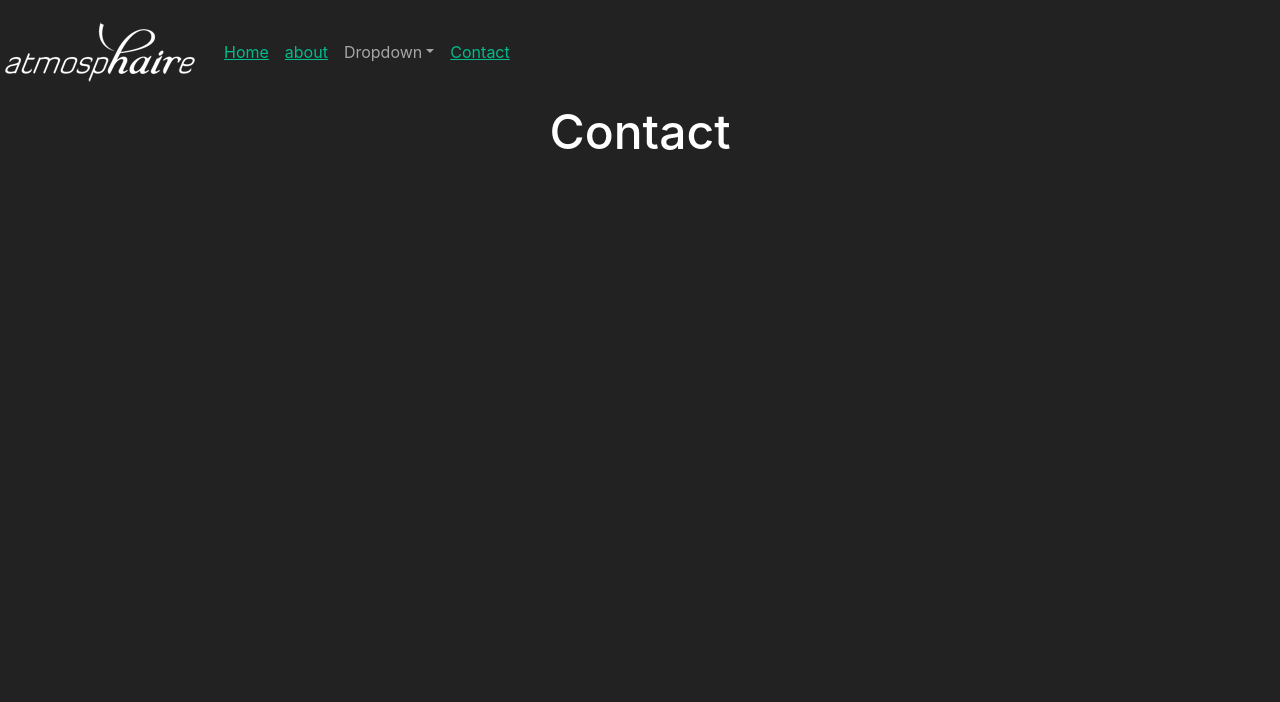
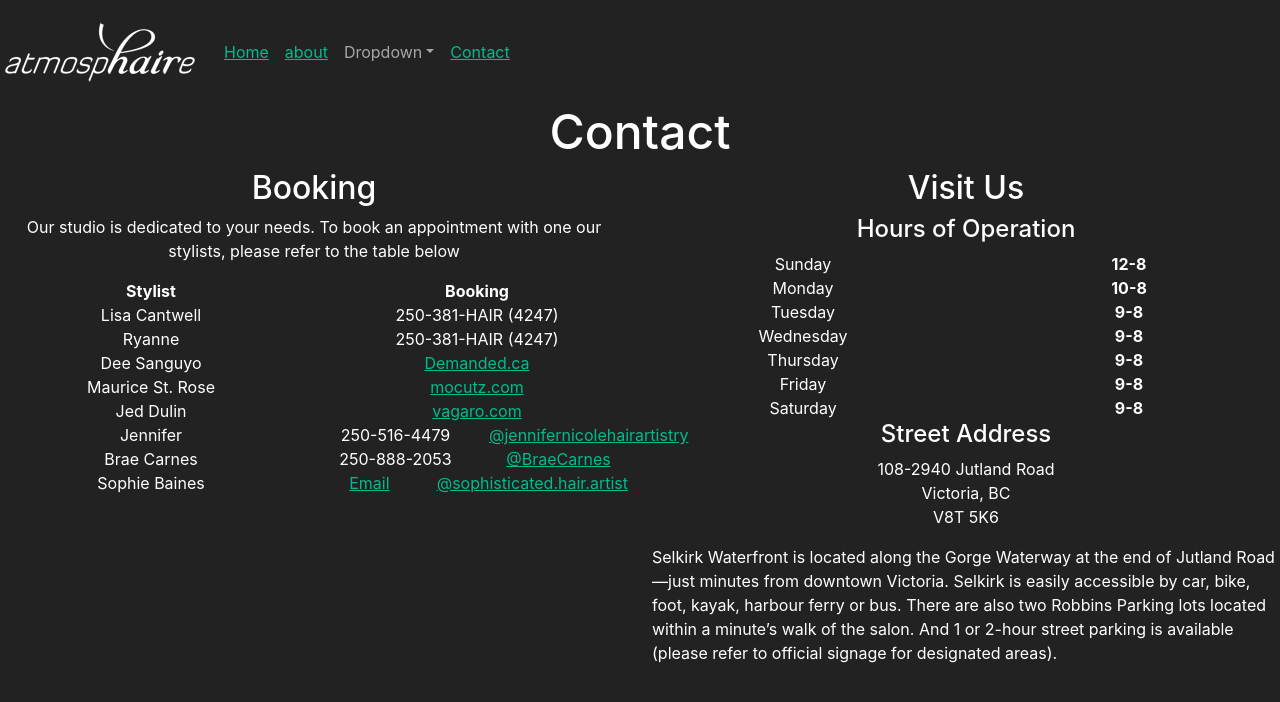
Before and after one commit to AGuyNamedTate/atmosphaire-mock-ups, a React (Create React App) app: page /contact in a window 1280 px wide. Shown: the top 702 px of the page. Built offline with nearby package versions, Linux system fonts and the light colour scheme; what react-swipeable-views-utils would draw is missing.

Commit message:
Contact page migration

```diff
--- a/src/Contact.jsx
+++ b/src/Contact.jsx
@@ -1,9 +1,127 @@
 import React from 'react';
+import {Row, Col} from 'react-bootstrap';
 
 function Contact(){
     return (
         <div>
-            <h1>Contact</h1>
+            <div>
+                <h1>Contact</h1>
+            </div>
+            <div>
+                <Row>
+                    <Col>
+                        <h3>Booking</h3>
+                    </Col>
+                    <Col>
+                        <h3>Visit Us</h3>
+                    </Col>
+                </Row>
+                <Row>
+                    <Col>
+                        <p>Our studio is dedicated to your needs.
+                        To book an appointment with one our stylists,
+                        please refer to the table below</p>
+                        <Row>
+                            <Col><strong>Stylist</strong></Col>
+                            <Col><strong>Booking</strong></Col>
+                        </Row>
+                        <Row>
+                            <Col>Lisa Cantwell</Col>
+                            <Col>250-381-HAIR (4247)</Col>
+                        </Row>
+                        <Row>
+                            <Col>Ryanne</Col>
+                            <Col>250-381-HAIR (4247)</Col>
+                        </Row>
+                        <Row>
+                            <Col>Dee Sanguyo</Col>
+                            <Col><a href="https://Demanded.ca">Demanded.ca</a></Col>
+                        </Row>
+                        <Row>
+                            <Col>Maurice St. Rose</Col>
+                            <Col><a href="https://mocutz.com/">mocutz.com</a></Col>
+                        </Row>
+                        <Row>
+                            <Col>Jed Dulin</Col>
+                            <Col><a href="https://vagaro.com/dyepretty">vagaro.com</a></Col>
+                        </Row>
+                        <Row>
+                            <Col xs={6}>Jennifer</Col>
+                            <Col>
+                            <Row>
+                                <Col xs={6}>250-516-4479</Col>
+                                <Col xs={6}><a href="https://www.instagram.com/jennifernicolehairartistry/">@jennifernicolehairartistry</a></Col>
+                            </Row>
+                            </Col>
+                        </Row>
+                        <Row>
+                            <Col>Brae Carnes</Col>
+                            <Col>
+                            <Row>
+                                <Col>250-888-2053</Col>
+                                <Col><a href="https://www.instagram.com/BraeCarnes/">@BraeCarnes</a></Col>
+                            </Row>
+                            </Col>
+                        </Row>
+                        <Row>
+                            <Col>Sophie Baines</Col>
+                            <Col>
+                                <Row>
+                                    <Col><a href="mailto:soph.hairartist@gmail.com">Email</a></Col>
+                                    <Col><a href="https://instagram.com/sophisticated.hair.artist">@sophisticated.hair.artist</a></Col>
+                                </Row>
+                            </Col>
+                        </Row>
+                    </Col>
+                    <Col>
+                        <Col>
+                            <h4>Hours of Operation</h4>
+                            <Row>
+                                <Col>Sunday</Col>
+                                <Col><strong>12-8</strong></Col>
+                            </Row>
+                            <Row>
+                                <Col>Monday</Col>
+                                <Col><strong>10-8</strong></Col>
+                            </Row>
+                            <Row>
+                                <Col>Tuesday</Col>
+                                <Col><strong>9-8</strong></Col>
+                            </Row>
+                            <Row>
+                                <Col>Wednesday</Col>
+                                <Col><strong>9-8</strong></Col>
+                            </Row>
+                            <Row>
+                                <Col>Thursday</Col>
+                                <Col><strong>9-8</strong></Col>
+                            </Row>
+                            <Row>
+                                <Col>Friday</Col>
+                                <Col><strong>9-8</strong></Col>
+                            </Row>
+                            <Row>
+                                <Col>Saturday</Col>
+                                <Col><strong>9-8</strong></Col>
+                            </Row>
+                        </Col>
+                        <Col>
+                            <h4>Street Address</h4>
+                            <p>108-2940 Jutland Road<br />
+                            Victoria, BC<br />
+                            V8T 5K6</p>
+                        </Col>
+                    </Col>
+                </Row>
+                <Row>
+                    <Col>
+
+                    </Col>
+                    <Col style={{textAlign :"left"}} >
+                        Selkirk Waterfront is located along the Gorge Waterway at the end of Jutland Road—just minutes from downtown Victoria. Selkirk is easily accessible by car, bike, foot, kayak, harbour ferry or bus. There are also two Robbins Parking lots located within a minute’s walk of the salon. And 1 or 2-hour street parking is available (please refer to official signage for designated areas).
+                    </Col>
+                </Row>
+            </div>
         </div>
     );
 }
```
